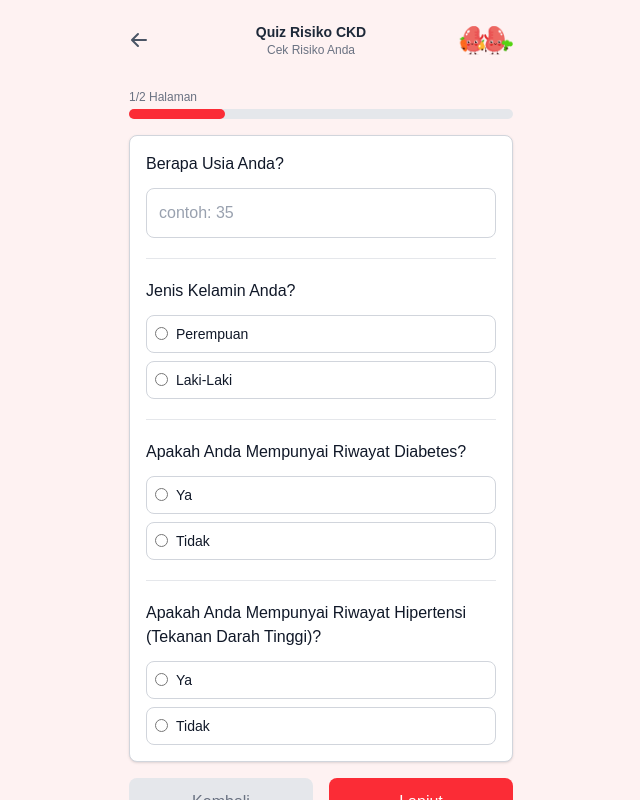
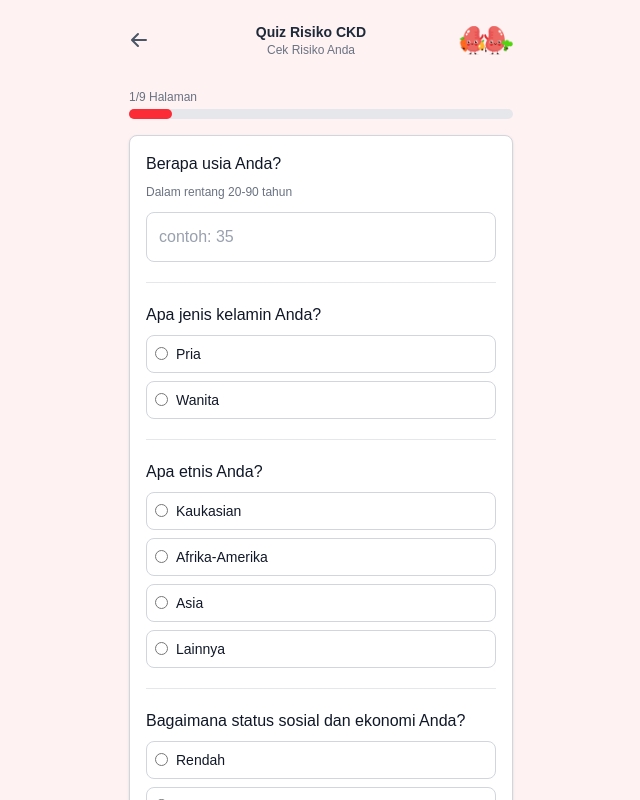
Before and after one commit to raflibagas/ginjal-kita, a Next.js app: page /risk-quiz/questions in a window 1280 px wide. Shown: the top 800 px of the page, without its empty margins (319-959 px from the left). Built offline with nearby package versions, Linux system fonts and the light colour scheme.

Commit message:
Adjust Quiz Question

```diff
--- a/src/app/risk-quiz/questions/page.jsx
+++ b/src/app/risk-quiz/questions/page.jsx
@@ -6,77 +6,314 @@ import Image from "next/image";
 import Link from "next/link";
 import { useRouter } from "next/navigation";
 
-// Sample questions data
+// Updated comprehensive questions data for PGK risk assessment
 const quizQuestions = [
   {
     id: 1,
-    question: "Berapa Usia Anda?",
+    question: "Berapa usia Anda?",
     type: "number",
     placeholder: "contoh: 35",
+    min: 20,
+    max: 90,
+    note: "Dalam rentang 20-90 tahun",
   },
   {
     id: 2,
-    question: "Jenis Kelamin Anda?",
+    question: "Apa jenis kelamin Anda?",
     type: "radio",
     options: [
-      { id: "female", label: "Perempuan" },
-      { id: "male", label: "Laki-Laki" },
+      { id: "0", label: "Pria" },
+      { id: "1", label: "Wanita" },
     ],
   },
   {
     id: 3,
-    question: "Apakah Anda Mempunyai Riwayat Diabetes?",
+    question: "Apa etnis Anda?",
     type: "radio",
     options: [
-      { id: "yes", label: "Ya" },
-      { id: "no", label: "Tidak" },
+      { id: "0", label: "Kaukasian" },
+      { id: "1", label: "Afrika-Amerika" },
+      { id: "2", label: "Asia" },
+      { id: "3", label: "Lainnya" },
     ],
   },
   {
     id: 4,
-    question:
-      "Apakah Anda Mempunyai Riwayat Hipertensi (Tekanan Darah Tinggi)?",
+    question: "Bagaimana status sosial dan ekonomi Anda?",
     type: "radio",
     options: [
-      { id: "yes", label: "Ya" },
-      { id: "no", label: "Tidak" },
+      { id: "0", label: "Rendah" },
+      { id: "1", label: "Sedang" },
+      { id: "2", label: "Tinggi" },
     ],
   },
   {
     id: 5,
-    question: "Berapa Berat Badan Anda? (kg)",
-    type: "number",
-    placeholder: "contoh: 65",
+    question: "Apa level pendidikan tertinggi Anda?",
+    type: "radio",
+    options: [
+      { id: "0", label: "Tidak ada" },
+      { id: "1", label: "Sekolah Menengah" },
+      { id: "2", label: "Sarjana" },
+      { id: "3", label: "Lebih Tinggi" },
+    ],
   },
   {
     id: 6,
-    question: "Berapa Tinggi Badan Anda? (cm)",
+    question: "Berapakah BMI Anda?",
     type: "number",
-    placeholder: "contoh: 170",
+    placeholder: "contoh: 23",
+    min: 15,
+    max: 40,
+    note: "Dalam rentang 15-40",
   },
   {
     id: 7,
-    question: "Apakah Anda Merokok?",
+    question: "Apakah Anda merokok?",
     type: "radio",
     options: [
-      { id: "yes", label: "Ya" },
-      { id: "no", label: "Tidak" },
-      { id: "former", label: "Pernah, tapi sudah berhenti" },
+      { id: "0", label: "Tidak" },
+      { id: "1", label: "Ya" },
     ],
   },
   {
     id: 8,
-    question: "Berapa Banyak Air yang Anda Minum Setiap Hari?",
+    question: "Berapa unit alkohol yang Anda konsumsi per minggu?",
+    type: "number",
+    placeholder: "contoh: 5",
+    min: 0,
+    max: 20,
+    note: "Dalam rentang 0-20 unit",
+  },
+  {
+    id: 9,
+    question: "Berapa jam Anda berkegiatan fisik per minggu?",
+    type: "number",
+    placeholder: "contoh: 3",
+    min: 0,
+    max: 10,
+    note: "Dalam rentang 0-10 jam",
+  },
+  {
+    id: 10,
+    question: "Menurut Anda, bagaimana kualitas makanan Anda?",
+    type: "number",
+    placeholder: "contoh: 7",
+    min: 0,
+    max: 10,
+    note: "Dalam rentang 0-10",
+  },
+  {
+    id: 11,
+    question: "Menurut Anda, bagaimana kualitas tidur Anda?",
+    type: "number",
+    placeholder: "contoh: 7",
+    min: 4,
+    max: 10,
+    note: "Dalam rentang 4-10",
+  },
+  {
+    id: 12,
+    question: "Apakah keluarga Anda memiliki riwayat penyakit ginjal?",
     type: "radio",
     options: [
-      { id: "less_than_1", label: "Kurang dari 1 liter" },
-      { id: "1_to_2", label: "1-2 liter" },
-      { id: "more_than_2", label: "Lebih dari 2 liter" },
+      { id: "0", label: "Tidak" },
+      { id: "1", label: "Ya" },
     ],
+  },
+  {
+    id: 13,
+    question: "Apakah keluarga Anda memiliki riwayat hipertensi?",
+    type: "radio",
+    options: [
+      { id: "0", label: "Tidak" },
+      { id: "1", label: "Ya" },
+    ],
+  },
+  {
+    id: 14,
+    question: "Apakah keluarga Anda memiliki riwayat diabetes?",
+    type: "radio",
+    options: [
+      { id: "0", label: "Tidak" },
+      { id: "1", label: "Ya" },
+    ],
+  },
+  {
+    id: 15,
+    question:
+      "Apakah Anda pernah mengalami GGA (Gagal Ginjal Akut) sebelumnya?",
+    type: "radio",
+    options: [
+      { id: "0", label: "Tidak" },
+      { id: "1", label: "Ya" },
+    ],
+  },
+  {
+    id: 16,
+    question: "Apakah Anda pernah mengalami infeksi saluran kemih?",
+    type: "radio",
+    options: [
+      { id: "0", label: "Tidak" },
+      { id: "1", label: "Ya" },
+    ],
+  },
+  {
+    id: 17,
+    question: "Apakah Anda sedang mengonsumsi obat Penghambat ACE?",
+    type: "radio",
+    options: [
+      { id: "0", label: "Tidak" },
+      { id: "1", label: "Ya" },
+    ],
+  },
+  {
+    id: 18,
+    question: "Apakah Anda sedang mengonsumsi obat Diuretik?",
+    type: "radio",
+    options: [
+      { id: "0", label: "Tidak" },
+      { id: "1", label: "Ya" },
+    ],
+  },
+  {
+    id: 19,
+    question: "Apakah Anda sedang mengonsumsi obat Antiperadangan Nonsteroid?",
+    type: "radio",
+    options: [
+      { id: "0", label: "Tidak" },
+      { id: "1", label: "Ya" },
+    ],
+  },
+  {
+    id: 20,
+    question: "Apakah Anda sedang mengonsumsi obat Statin?",
+    type: "radio",
+    options: [
+      { id: "0", label: "Tidak" },
+      { id: "1", label: "Ya" },
+    ],
+  },
+  {
+    id: 21,
+    question: "Apakah Anda sedang mengonsumsi obat Antidiabetes?",
+    type: "radio",
+    options: [
+      { id: "0", label: "Tidak" },
+      { id: "1", label: "Ya" },
+    ],
+  },
+  {
+    id: 22,
+    question: "Apakah Anda mengalami sembap?",
+    type: "radio",
+    options: [
+      { id: "0", label: "Tidak" },
+      { id: "1", label: "Ya" },
+    ],
+  },
+  {
+    id: 23,
+    question: "Menurut Anda, berapa tingkat kelelahan yang Anda rasakan?",
+    type: "number",
+    placeholder: "contoh: 5",
+    min: 0,
+    max: 10,
+    note: "Dalam rentang 0-10",
+  },
+  {
+    id: 24,
+    question: "Berapa kali Anda mengalami mual muntah dalam seminggu?",
+    type: "number",
+    placeholder: "contoh: 2",
+    min: 0,
+    max: 7,
+    note: "Dalam rentang 0-7 kali per minggu",
+  },
+  {
+    id: 25,
+    question: "Berapa kali Anda mengalami keram otot dalam seminggu?",
+    type: "number",
+    placeholder: "contoh: 3",
+    min: 0,
+    max: 7,
+    note: "Dalam rentang 0-7 kali per minggu",
+  },
+  {
+    id: 26,
+    question: "Menurut Anda, berapa tingkat gatal yang Anda rasakan?",
+    type: "number",
+    placeholder: "contoh: 4",
+    min: 0,
+    max: 10,
+    note: "Dalam rentang 0-10",
+  },
+  {
+    id: 27,
+    question: "Menurut Anda, berapa skor kualitas hidup Anda saat ini?",
+    type: "number",
+    placeholder: "contoh: 75",
+    min: 0,
+    max: 100,
+    note: "Dalam rentang 0-100",
+  },
+  {
+    id: 28,
+    question: "Apakah Anda terpapar logam berat?",
+    type: "radio",
+    options: [
+      { id: "0", label: "Tidak" },
+      { id: "1", label: "Ya" },
+    ],
+  },
+  {
+    id: 29,
+    question: "Bagaimana kualitas udara di lingkungan Anda?",
+    type: "radio",
+    options: [
+      { id: "0", label: "Baik" },
+      { id: "1", label: "Buruk" },
+    ],
+  },
+  {
+    id: 30,
+    question: "Apakah Anda terpapar bahan kimia di tempat kerja?",
+    type: "radio",
+    options: [
+      { id: "0", label: "Tidak" },
+      { id: "1", label: "Ya" },
+    ],
+  },
+  {
+    id: 31,
+    question: "Berapa kali Anda melakukan pemeriksaan kesehatan dalam setahun?",
+    type: "number",
+    placeholder: "contoh: 2",
+    min: 0,
+    max: 4,
+    note: "Dalam rentang 0-4 kali per tahun",
+  },
+  {
+    id: 32,
+    question: "Menurut Anda, berapa skor kepatuhan pengobatan Anda?",
+    type: "number",
+    placeholder: "contoh: 8",
+    min: 0,
+    max: 10,
+    note: "Dalam rentang 0-10",
+  },
+  {
+    id: 33,
+    question: "Menurut Anda, berapa skor literasi kesehatan Anda?",
+    type: "number",
+    placeholder: "contoh: 7",
+    min: 0,
+    max: 10,
+    note: "Dalam rentang 0-10",
   },
 ];
 
-// Divide questions into pages (4 questions per page)
+// Divide questions into pages - 4 questions per page
 const questionsPerPage = 4;
 const groupedQuestions = [];
 for (let i = 0; i < quizQuestions.length; i += questionsPerPage) {
@@ -87,22 +324,68 @@ export default function QuizQuestions() {
   const router = useRouter();
   const [currentPage, setCurrentPage] = useState(0);
   const [answers, setAnswers] = useState({});
-  const [progress, setProgress] = useState(25); // Progress percentage
+  const [progress, setProgress] = useState(0);
+  const [isPageValid, setIsPageValid] = useState(false);
+  const [isSubmitting, setIsSubmitting] = useState(false);
 
-  const handleNext = () => {
+  // Calculate progress percentage
+  useEffect(() => {
+    setProgress(((currentPage + 1) / groupedQuestions.length) * 100);
+  }, [currentPage]);
+
+  // Validate current page
+  useEffect(() => {
+    const currentPageQuestions = groupedQuestions[currentPage];
+    const allQuestionsAnswered = currentPageQuestions.every(
+      (question) =>
+        answers[question.id] !== undefined && answers[question.id] !== ""
+    );
+    setIsPageValid(allQuestionsAnswered);
+  }, [answers, currentPage]);
+
+  const handleNext = async () => {
     if (currentPage < groupedQuestions.length - 1) {
+      // Just move to next page if not on the last page
       setCurrentPage(currentPage + 1);
-      setProgress(((currentPage + 2) / groupedQuestions.length) * 100);
     } else {
-      // Submit answers and navigate to results
-      router.push("/risk-quiz/results");
+      // On the last page, submit answers to backend
+      try {
+        // Show loading state
+        setIsSubmitting(true);
+
+        // Send answers to backend
+        const response = await fetch("http://127.0.0.1:5000/predict", {
+          method: "POST",
+          headers: {
+            "Content-Type": "application/json",
+          },
+          body: JSON.stringify(answers),
+        });
+
+        if (!response.ok) {
+          throw new Error("Network response was not ok");
+        }
+
+        // Get prediction results
+        const result = await response.json();
+
+        // Store both answers and results in localStorage for the results page
+        localStorage.setItem("quizAnswers", JSON.stringify(answers));
+        localStorage.setItem("predictionResults", JSON.stringify(result));
+
+        // Navigate to results page
+        router.push("/risk-quiz/results");
+      } catch (error) {
+        console.error("Error predicting risk:", error);
+        alert("Terjadi kesalahan. Silakan coba lagi.");
+        setIsSubmitting(false);
+      }
     }
   };
 
   const handlePrevious = () => {
     if (currentPage > 0) {
       setCurrentPage(currentPage - 1);
-      setProgress((currentPage / groupedQuestions.length) * 100);
     }
   };
 
@@ -164,14 +447,20 @@ export default function QuizQuestions() {
               key={question.id}
               className="mb-5 pb-5 border-b border-gray-200 last:border-0 last:mb-0 last:pb-0"
             >
-              <h2 className="text-md font-medium mb-3 text-gray-900">
+              <h2 className="text-md font-medium mb-2 text-gray-900">
                 {question.question}
               </h2>
+
+              {question.note && (
+                <p className="text-xs text-gray-500 mb-3">{question.note}</p>
+              )}
 
               {question.type === "number" && (
                 <input
                   type="number"
                   placeholder={question.placeholder}
+                  min={question.min}
+                  max={question.max}
                   className="w-full p-3 border border-gray-300 rounded-lg focus:outline-none focus:ring-2 focus:ring-red-500 placeholder:text-gray-400 text-gray-800"
                   value={answers[question.id] || ""}
                   onChange={(e) =>
@@ -233,7 +522,10 @@ export default function QuizQuestions() {
 
           <button
             onClick={handleNext}
-            className="flex-1 bg-red-500 text-white rounded-lg py-3 font-medium"
+            className={`flex-1 ${
+              isPageValid ? "bg-red-500 text-white" : "bg-red-300 text-white"
+            } rounded-lg py-3 font-medium`}
+            disabled={!isPageValid}
           >
             {currentPage === groupedQuestions.length - 1 ? "Selesai" : "Lanjut"}
           </button>
--- a/src/app/risk-quiz/results/page.jsx
+++ b/src/app/risk-quiz/results/page.jsx
@@ -8,9 +8,49 @@ import { useRouter } from "next/navigation";
 
 export default function QuizResults() {
   const router = useRouter();
+  const [loading, setLoading] = useState(true);
+  const [riskScore, setRiskScore] = useState(0);
+  const [riskLevel, setRiskLevel] = useState("");
+  const [riskLabel, setRiskLabel] = useState("");
 
-  // This would normally come from the quiz answers
-  const riskLevel = "medium"; // low, medium, high, very-high
+  useEffect(() => {
+    // Get prediction results from localStorage
+    const resultsString = localStorage.getItem("predictionResults");
+
+    if (resultsString) {
+      try {
+        const results = JSON.parse(resultsString);
+        setRiskScore(results.risk_score);
+        setRiskLevel(results.risk_level);
+        setRiskLabel(results.risk_label);
+        setLoading(false);
+      } catch (error) {
+        console.error("Error parsing results:", error);
+        // Redirect to quiz if results can't be parsed
+        router.push("/risk-quiz/questions");
+      }
+    } else {
+      // If no results found, redirect to quiz
+      router.push("/risk-quiz/questions");
+    }
+  }, [router]);
+
+  // Get character image based on risk level
+  const getCharacterImage = () => {
+    if (riskLevel === "low") {
+      return "/logo-vegetables.png"; // Use your happy character image
+    } else {
+      return "/siaga.png"; // Use your concerned character image
+    }
+  };
+
+  if (loading) {
+    return (
+      <div className="min-h-screen bg-red-50 flex items-center justify-center">
+        <p>Loading results...</p>
+      </div>
+    );
+  }
 
   return (
     <main className="min-h-screen bg-red-50">
@@ -53,14 +93,20 @@ export default function QuizResults() {
             <div className="flex mb-2">
               <div className="flex-1">
                 <h3 className="text-xl mb-3">
-                  <span className="text-red-500 font-bold">Siaga</span>{" "}
-                  <span className="text-gray-800">Bareng Jajal</span>
+                  <span
+                    className={`${riskLevel === "high" ? "text-red-500" : "text-green-500"} font-bold`}
+                  >
+                    {riskLevel === "high" ? "Siaga" : "Bugar"}
+                  </span>{" "}
+                  <span className="text-gray-800">
+                    {riskLevel === "high" ? "Bareng Jajal" : "Bareng Gigin"}
+                  </span>
                 </h3>
 
                 <div className="flex">
                   <div className="w-30 h-30 mr-3 -ml-4 -mt-8">
                     <Image
-                      src="/logo-confused.png"
+                      src={getCharacterImage()}
                       alt="Gigin dan Jajal"
                       width={240}
                       height={240}
@@ -70,9 +116,9 @@ export default function QuizResults() {
                   <div className="flex-1">
                     <p className="mb-2">
                       <span className="text-sm text-gray-800">
-                        Ginjalimu butuh perhatian ekstra. Jajal menyarankan kamu
-                        untuk lebih rutin cek kesehatan dan konsultasi jika
-                        perlu!
+                        {riskLevel === "high"
+                          ? "Ginjalimu butuh perhatian ekstra. Jajal menyarankan kamu untuk lebih rutin cek kesehatan dan konsultasi jika perlu!"
+                          : "Ginjalimu dalam kondisi baik. Teruskan pola hidup sehat untuk menjaganya tetap bugar!"}
                       </span>{" "}
                     </p>
                   </div>
@@ -85,10 +131,26 @@ export default function QuizResults() {
                 <span className="text-base font-semibold text-gray-800">
                   Tingkat Risiko:
                 </span>
-                <span className="text-yellow-500 font-medium">Medium (65%)</span>
+                <span
+                  className={`${riskLevel === "high" ? "text-red-500" : "text-green-500"} font-medium`}
+                >
+                  {riskLevel === "high" ? "Tinggi" : "Rendah"}
+                </span>
               </div>
-              <div className="w-full bg-gray-200 rounded-full h-2">
-                <div className="bg-yellow-400 h-2 rounded-full w-2/3"></div>
+              <div className="w-full bg-gray-200 rounded-full h-2 relative">
+                <div
+                  className={`${riskLevel === "high" ? "bg-red-500" : "bg-green-500"} h-2 rounded-full`}
+                  style={{ width: `${riskScore}%` }}
+                ></div>
+                <div
+                  className="absolute -bottom-6 text-xs text-gray-500"
+                  style={{
+                    left: `${riskScore}%`,
+                    transform: "translateX(-50%)",
+                  }}
+                >
+                  {Math.round(riskScore)}%
+                </div>
               </div>
             </div>
 
@@ -96,14 +158,14 @@ export default function QuizResults() {
               <span className="text-gray-800">
                 Berdasarkan jawaban Anda, risiko PGK Anda tergolong{" "}
               </span>
-              <span className="underline text-gray-800 font-bold">sedang</span>
+              <span className="underline text-gray-800 font-bold">
+                {riskLevel === "high" ? "tinggi" : "rendah"}
+              </span>
             </p>
             <p className="text-gray-800 text-sm">
-              Perhatian khusus diperlukan untuk beberapa faktor risiko Anda.{" "}
-              <span className="font-bold underline">
-                Konsultasikan dengan dokter
-              </span>{" "}
-              untuk langkah pencegahan.
+              {riskLevel === "high"
+                ? "Perhatian khusus diperlukan untuk beberapa faktor risiko Anda. Konsultasikan dengan dokter untuk langkah pencegahan."
+                : "Pertahankan gaya hidup sehat dan lakukan pemeriksaan kesehatan rutin untuk memantau kesehatan ginjal Anda."}
             </p>
           </div>
         </div>
@@ -113,7 +175,10 @@ export default function QuizResults() {
           <div className="bg-white rounded-lg border border-gray-200 p-4">
             <h3 className="flex items-center text-base font-medium -mt-4">
               <span className="text-gray-900 mr-1 font-bold">Rekomendasi</span>
-              <span className="text-gray-800"> dari Gigin!</span>
+              <span className="text-gray-800">
+                {" "}
+                dari {riskLevel === "high" ? "Jajal" : "Gigin"}!
+              </span>
               <div className="ml-auto">
                 <Image
                   src="/logo-confused.png"
@@ -199,31 +264,6 @@ export default function QuizResults() {
                   </p>
                 </div>
               </div>
-
-              <div className="flex">
-                <div className="w-8 h-8 rounded-full bg-gray-100 flex items-center justify-center mr-3 flex-shrink-0">
-                  <svg
-                    xmlns="http://www.w3.org/2000/svg"
-                    className="h-5 w-5 text-gray-500"
-                    viewBox="0 0 20 20"
-                    fill="currentColor"
-                  >
-                    <path
-                      fillRule="evenodd"
-                      d="M5 3a2 2 0 00-2 2v10a2 2 0 002 2h10a2 2 0 002-2V5a2 2 0 00-2-2H5zm0 2h10v7h-2l-1 2H8l-1-2H5V5z"
-                      clipRule="evenodd"
-                    />
-                  </svg>
-                </div>
-                <div>
-                  <h4 className="text-sm font-bold text-gray-900">
-                    Kontrol Makanan
-                  </h4>
-                  <p className="text-xs text-gray-600">
-                    Batasi asupan natrium hingga kurang dari 2000mg per hari
-                  </p>
-                </div>
-              </div>
             </div>
           </div>
         </div>
```
Also changed, not shown: src/app/risk-quiz/page.jsx (+6 -2 lines), public/siaga.png (added).
